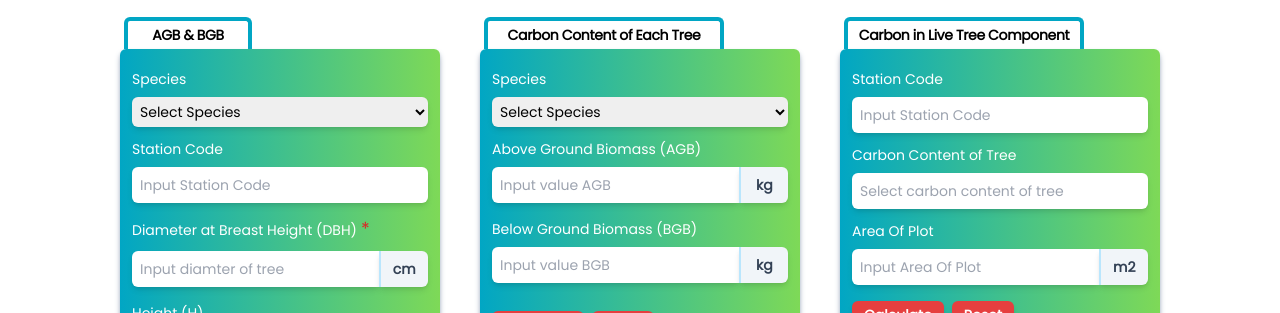
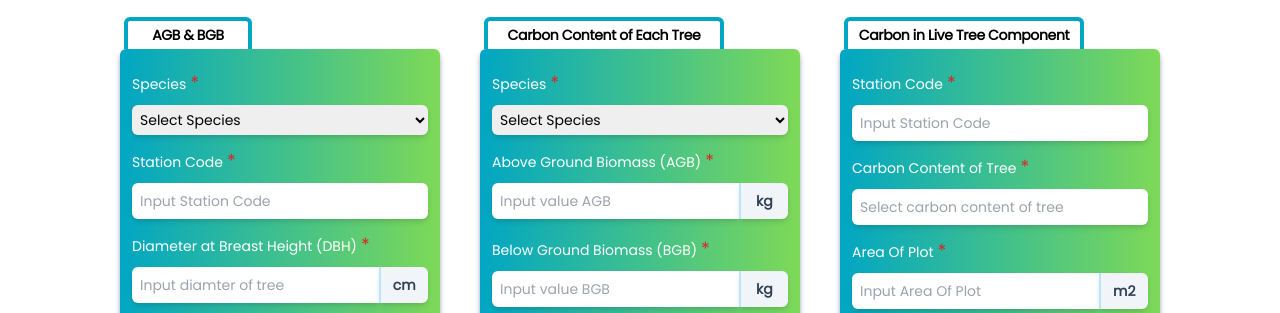
Before and after one commit to rianlesmana/macaca, a React (Vite) app: page / in a window 1280 px wide. Shown: the part 760-1073 px from the top of the page. Built offline with nearby package versions, Linux system fonts and the light colour scheme.

Commit message:
Fix input %C organik

```diff
--- a/src/components/CalcTree.jsx
+++ b/src/components/CalcTree.jsx
@@ -284,12 +284,16 @@ export default function CalcTree() {
                                     className='font-poppins text-white text-sm'
                                 >
                                     Species
+                                    <span className='text-red-600 text-lg ml-1'>
+                                        *
+                                    </span>
                                 </label>
                                 <select
                                     id='species'
                                     name='species'
                                     className='p-1 rounded-md focus:outline-none focus:ring-4 focus:ring-blue-400 focus:ring-opacity-75 transition-all duration-300 font-poppins text-sm shadow-md'
                                     onChange={changeSpecies}
+                                    required
                                 >
                                     <option value={undefined}>
                                         Select Species
@@ -307,12 +311,16 @@ export default function CalcTree() {
                                     htmlFor='stationCode'
                                 >
                                     Station Code
+                                    <span className='text-red-600 text-lg ml-1'>
+                                        *
+                                    </span>
                                 </label>
                                 <input
                                     className='rounded-md p-2 focus:outline-none focus:ring-4 transition-all duration-300 font-poppins text-sm shadow-md'
                                     type='text'
                                     name='stationCode'
                                     placeholder='Input Station Code'
+                                    required
                                 />
                             </div>
                             <Input
@@ -321,6 +329,7 @@ export default function CalcTree() {
                                 type='text'
                                 name='diameter'
                                 placeholder='Input diamter of tree'
+                                required
                             >
                                 Diameter at Breast Height (DBH)
                                 <span className='text-red-600 text-lg ml-1'>
@@ -383,6 +392,9 @@ export default function CalcTree() {
                                     className='font-poppins text-white text-sm'
                                 >
                                     Species
+                                    <span className='text-red-600 text-lg ml-1'>
+                                        *
+                                    </span>
                                 </label>
                                 <select
                                     id='species'
@@ -394,6 +406,7 @@ export default function CalcTree() {
                                     }
                                     className='p-1 rounded-md focus:outline-none focus:ring-4 focus:ring-blue-400 focus:ring-opacity-75 transition-all duration-300 font-poppins text-sm shadow-md'
                                     onChange={changeSpecies}
+                                    required
                                 >
                                     <option>Select Species</option>
                                     {listOfSpecies.map((value, index) => (
@@ -410,8 +423,12 @@ export default function CalcTree() {
                                 name='agb'
                                 value={result.agb != null ? result.agb : ''}
                                 placeholder='Input value AGB'
+                                required
                             >
                                 Above Ground Biomass (AGB)
+                                <span className='text-red-600 text-lg ml-1'>
+                                    *
+                                </span>
                             </Input>
                             <Input
                                 wide='w-5/6'
@@ -420,8 +437,12 @@ export default function CalcTree() {
                                 name='bgb'
                                 value={result.bgb != null ? result.bgb : ''}
                                 placeholder='Input value BGB'
+                                required
                             >
                                 Below Ground Biomass (BGB)
+                                <span className='text-red-600 text-lg ml-1'>
+                                    *
+                                </span>
                             </Input>
                             <Button bgButton='bg-mrv-red' type='submit'>
                                 Calculate
@@ -478,6 +499,9 @@ export default function CalcTree() {
                                     htmlFor='stationCode'
                                 >
                                     Station Code
+                                    <span className='text-red-600 text-lg ml-1'>
+                                        *
+                                    </span>
                                 </label>
                                 {/* <input
                                     className="rounded-md p-2 focus:outline-none focus:ring-4 transition-all duration-300 font-poppins text-sm shadow-md"
@@ -492,11 +516,15 @@ export default function CalcTree() {
                                     name='stationCode'
                                     className='rounded-md p-2 focus:outline-none focus:ring-4 transition-all duration-300 font-poppins text-sm shadow-md'
                                     placeholder='Input Station Code'
+                                    required
                                 />
                             </div>
                             <div className='flex flex-col mb-3'>
                                 <label className='font-poppins text-white text-sm mb-2'>
                                     Carbon Content of Tree
+                                    <span className='text-red-600 text-lg ml-1'>
+                                        *
+                                    </span>
                                 </label>
                                 <input
                                     className='rounded-md p-2 focus:outline-none focus:ring-4 transition-all duration-300 font-poppins text-sm shadow-md'
@@ -509,6 +537,7 @@ export default function CalcTree() {
                                             : ''
                                     }
                                     onChange={onCarbonArea}
+                                    required
                                 />
                                 {parseData != null ? (
                                     <Button
@@ -591,6 +620,9 @@ export default function CalcTree() {
                                 onChange={onCarbonArea}
                             >
                                 Area Of Plot
+                                <span className='text-red-600 text-lg ml-1'>
+                                    *
+                                </span>
                             </Input>
                             <Button
                                 bgButton='bg-mrv-red'
```
Also changed, not shown: src/components/CalcSediment.jsx (+41 -1 lines).
